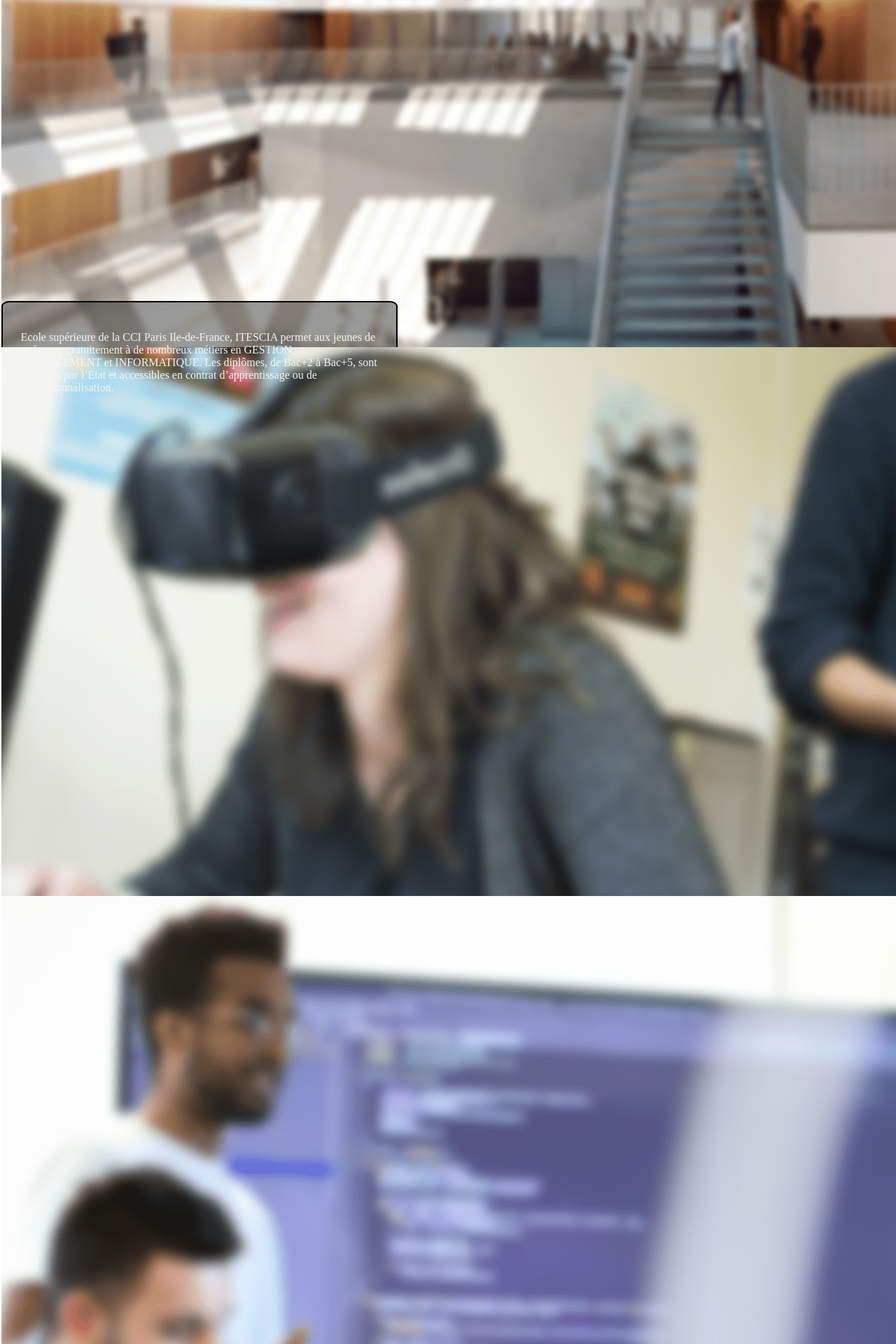
After one commit to AnisBastide/WebProject, a PHP site: page /Us.php in a window 1280 px wide. The commit adds this page. Shown: the part 365-2285 px from the top of the page at 70% size. Run offline with PHP 8.4, Linux system fonts and the light colour scheme.

Commit message:
no message

```diff
--- a/Plugin/autoform.php
+++ b/Plugin/autoform.php
@@ -9,7 +9,7 @@ class autoform{
     }
     public function getInputPassword( $label,$name, $minlength)
     {
-        echo '<label for="' . $label . '">' . $name . '</label>';
+        echo '<label for="' . $label . '">' . $name . '</label><br/>';
         echo '<input type="password" name="' . $name . '" minlength="' . $minlength . '" required>';
 
     }
--- a/Plugin/connect.php
+++ b/Plugin/connect.php
@@ -86,7 +86,7 @@ class connect
             $tab = $this
                 ->_bdd
                 ->query($sql);
-            echo "user has been added";
+                //echo '<div id="succes">Vous avez bien été enregistré!</div>';
         }
         catch(PDOException $e)
         {
--- a/Plugin/header.php
+++ b/Plugin/header.php
@@ -1,7 +1,7 @@
 <header>
 <nav>
 <div><a class="nav" href="./NewWebProject.php">Accueil</a></div>
-<div class="dropdown"><a class="nav">À propos de nous</a><div class="dropdown-child"><a>Anis</a><a>Julien</a></div></div>
+<div class="dropdown"><a class="nav" href="./Us.php">À propos de nous</a><div class="dropdown-child"><a>L'itescia</a><a>La Coding Factory</a><a>Nous</a></div></div>
 <div><a class="nav" href="./Connection.php">Connection</a></div>
 </nav>
 </header>
--- /dev/null
+++ b/Us.php
@@ -0,0 +1,40 @@
+<?php require "Plugin/connect.php"; ?>
+<DOCTYPE html>
+    <html lang="en">
+
+    <head>
+        <meta charset="UTF-8">
+        <link rel="stylesheet" href="style.css">
+        <meta name="viewport" content="width=device-width, initial-scale=1.0">
+        <title>AProposDeNous</title>
+    </head>
+
+    <body>
+        <?php include "Plugin/header.php";  ?>
+        <div class="itescia">
+            <div class="video-responsive">
+                <iframe width="560" height="315" src="https://www.youtube.com/embed/GxY5CQfsixs" frameborder="0" allow="accelerometer; autoplay; encrypted-media; gyroscope; picture-in-picture" allowfullscreen></iframe>
+            </div>
+
+
+            <div class="para">
+                <p>Ecole supérieure de la CCI Paris Ile-de-France,
+                    ITESCIA permet aux jeunes de se former gratuitement
+                    à de nombreux métiers en GESTION, MANAGEMENT et INFORMATIQUE.
+                    Les diplômes, de Bac+2 à Bac+5, sont reconnus par l’Etat et
+                    accessibles en contrat d’apprentissage ou de professionnalisation.
+                </p>
+            </div>
+        </div>
+        <div class="koding">
+        </div>
+        <div class="lab">
+        </div>
+        <div class="us">
+        </div>
+
+
+        <?php include "Plugin/footer.php";   ?>
+    </body>
+
+    </html>
--- a/style.css
+++ b/style.css
@@ -3,7 +3,11 @@ nav{
      align-items: center;
      justify-content: space-around ;
      flex-direction :row;
-     background-color: grey;
+     background-image:
+     linear-gradient(
+        to top right,
+        lightgrey, grey
+      );;
      padding-top:3%;
      padding-bottom:3%;
      margin:-1%;
@@ -46,3 +50,93 @@ nav{
 .dropdown:hover .dropdown-child {
     display: block;
 }
+#register{
+    background-color: white;
+    border-color: black;
+    border-width: 1px;
+    border-style: solid;
+    border-radius: 2%;
+    padding: 23px 83px 24px 83px;
+    margin: 10px -800px 8px -800px;
+}
+#bgform{
+    border-radius: 2%;
+    margin-top: 100px;
+    margin-left: 37%;
+    margin-right: 37%;
+    height: auto;
+    width: 450px;
+    display: flex;
+    justify-content: center;
+    text-align: center;
+    border-color: black;
+    border-width: 1px;
+    border-style: solid;
+    background-image:
+    linear-gradient(
+        to top right,
+        lightblue, lightpink
+      );
+}
+#succes{
+    color: green;
+}
+.itescia{
+    margin-left:-6px;
+    width: 100.99%;
+    padding-right:6px;
+    height:  100%;
+background-image: url("img/itescia.png");
+}
+.koding{
+    margin-left:-6px;
+    width: 100.99%;
+    padding-right:6px;
+    height:  100%;
+    background-image: url("img/koding.png");
+}
+.lab{
+    margin-left:-6px;
+    width: 100.99%;
+    padding-right:6px;
+    height:  100%;
+    background-image: url("img/lab.png");
+}
+.us{
+    margin-left:-6px;
+    width: 100.99%;
+    padding-right:6px;
+    height:  100%;
+    background-color: whitesmoke;
+}
+.video-responsive {
+     overflow:hidden;
+      padding-bottom:56.25%;
+       position:relative;
+        height:0;
+    }
+
+.video-responsive iframe {
+    left:0;
+    top:0;
+    height:40%;
+     width:40%;
+     position:absolute;}
+
+.align{
+    display: flex;
+    justify-content: space-evenly;
+
+
+}
+.para{
+    padding: 2%;
+    background-color: rgba(54, 54, 54, 0.5);
+    border-color: black;
+    border-width: 2px;
+    border-style: solid;
+    border-radius: 2%;
+    width: 40%;
+    height: 40%;
+    color: whitesmoke;
+}
```
Also changed, not shown: Connection.php (+9 -2 lines), img/itescia.png (added), img/koding.png (added), img/lab.png (added).
